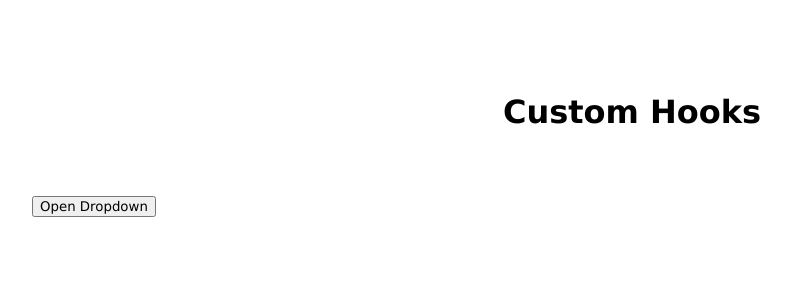
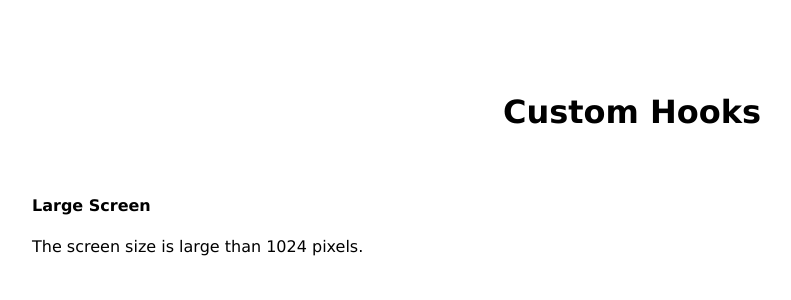
Before and after one commit to maizer12/react-hooks, a React (Vite) app: page / in a window 1280 px wide. Shown: the top 300 px of the page, without its empty margins (8-799 px from the left). Built offline with nearby package versions, Linux system fonts and the light colour scheme.

Commit message:
mediaquery

```diff
--- a/src/App.jsx
+++ b/src/App.jsx
@@ -1,23 +1,13 @@
-import { useState, useRef } from 'react';
-import { useClickOutside } from './hooks/useClickOutside';
+import { useMediaQuery } from './hooks/useMediaQuery';
 
 function App() {
-	const [isOpen, setIsOpen] = useState(false);
-	const ref = useRef();
-
-	useClickOutside(ref, () => setIsOpen(false));
+	const isLargeScreen = useMediaQuery('(min-width: 1024px)');
 
 	return (
 		<div className='main'>
 			<h1 className='title'>Custom Hooks</h1>
-			<div>
-				<button onClick={() => setIsOpen(!isOpen)}>{isOpen ? 'Close' : 'Open'} Dropdown</button>
-				{isOpen && (
-					<div ref={ref} style={{ border: '1px solid black', padding: '10px', marginTop: '10px' }}>
-						<p>This is a Dropdown menu. Click outside to close it!</p>
-					</div>
-				)}
-			</div>
+			<h4>{isLargeScreen ? 'Large Screen' : 'Small Screen'}</h4>
+			<p>The screen size is {isLargeScreen ? 'large' : 'small'} than 1024 pixels.</p>
 		</div>
 	);
 }
--- /dev/null
+++ b/src/hooks/useMediaQuery.js
@@ -0,0 +1,18 @@
+import { useState, useEffect } from 'react';
+
+export const useMediaQuery = query => {
+	const [matches, setMatches] = useState(window.matchMedia(query).matches);
+
+	useEffect(() => {
+		const mediaQueryList = window.matchMedia(query);
+		const documentChangeHandler = () => setMatches(mediaQueryList.matches);
+
+		mediaQueryList.addEventListener('change', documentChangeHandler);
+
+		return () => {
+			mediaQueryList.removeEventListener('change', documentChangeHandler);
+		};
+	}, [query]);
+
+	return matches;
+};
```
